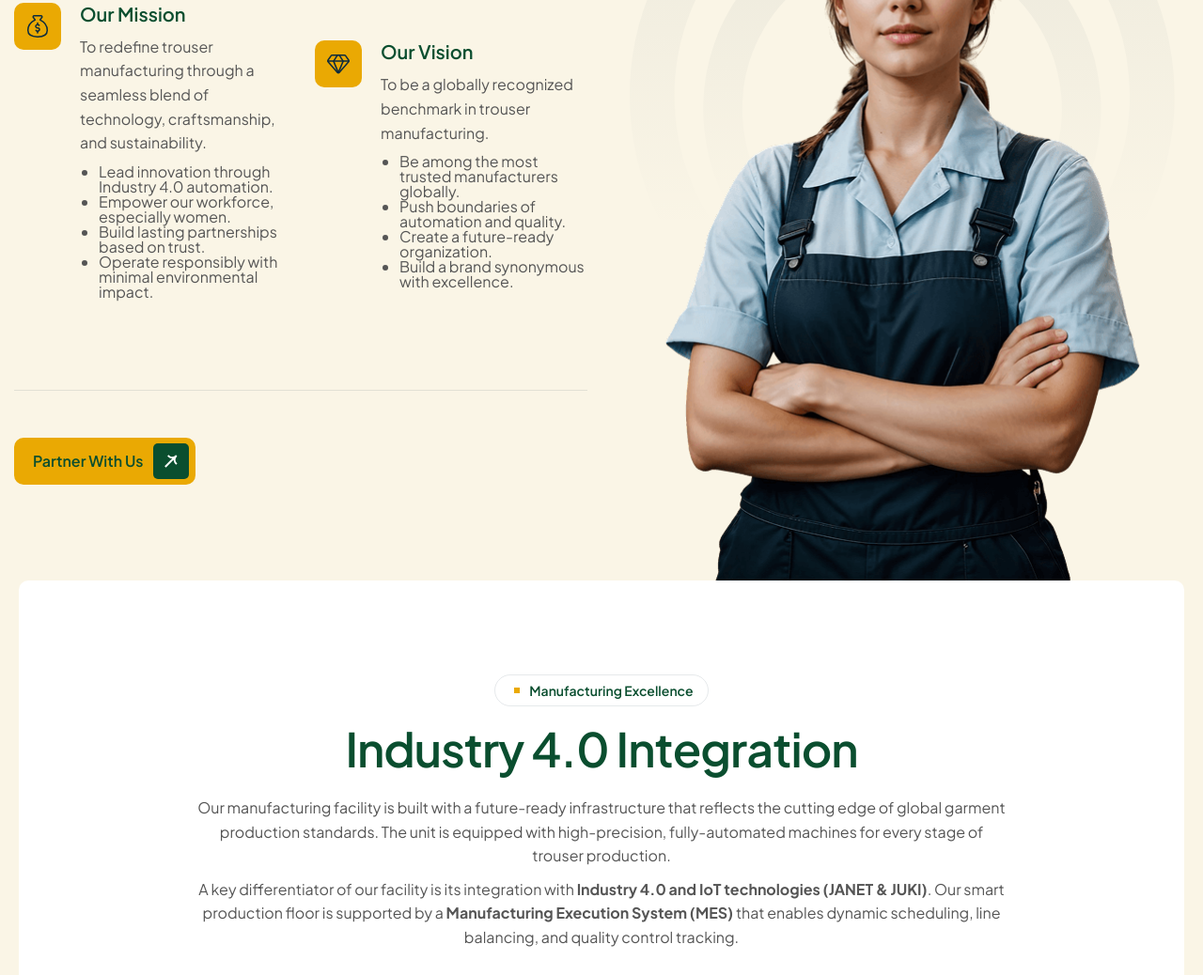
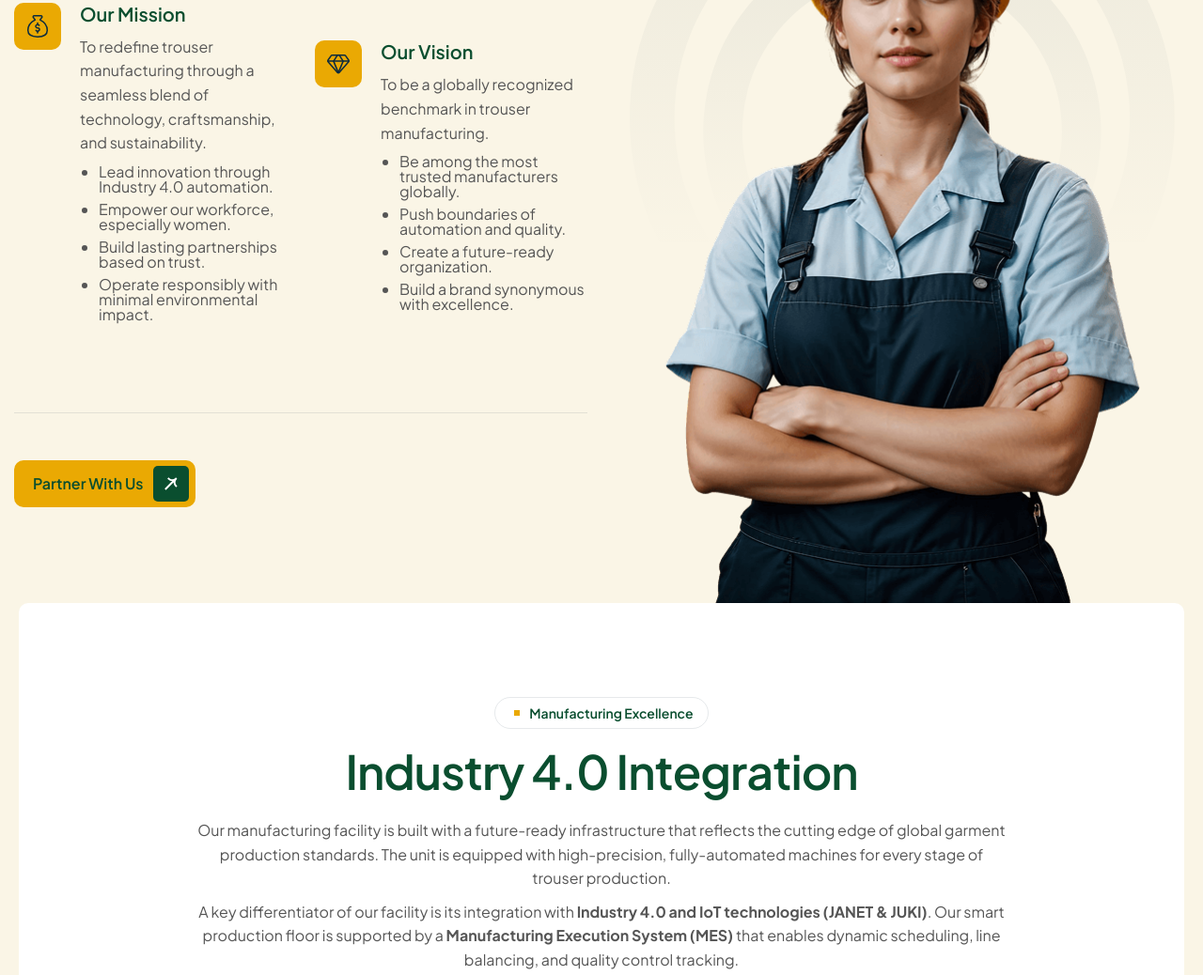
Before and after one commit to jashwa-29/textloom-website, a plain HTML site: page index.html in a window 1280 px wide. Shown: the part 4980-6018 px from the top of the page at 94% size. Drawn offline with Linux system fonts and the light colour scheme; animation ran at ten frames a second.

Commit message:
Your update message

```diff
--- a/index.html
+++ b/index.html
@@ -522,10 +522,10 @@
                                         <h3>Our Mission</h3>
                                         <p>To redefine trouser manufacturing through a seamless blend of technology, craftsmanship, and sustainability.</p>
                                         <ul style="list-style-type: disc; padding-left: 20px; margin-top: 10px;">
-                                            <li>Lead innovation through Industry 4.0 automation.</li>
-                                            <li>Empower our workforce, especially women.</li>
-                                            <li>Build lasting partnerships based on trust.</li>
-                                            <li>Operate responsibly with minimal environmental impact.</li>
+                                            <li class="mb-2">Lead innovation through Industry 4.0 automation.</li>
+                                             <li class="mb-2">Empower our workforce, especially women.</li>
+                                            <li class="mb-2">Build lasting partnerships based on trust.</li>
+                                            <li class="mb-2">Operate responsibly with minimal environmental impact.</li>
                                         </ul>
                                     </div>
                                 </div>
@@ -541,10 +541,10 @@
                                         <h3>Our Vision</h3>
                                         <p>To be a globally recognized benchmark in trouser manufacturing.</p>
                                         <ul style="list-style-type: disc; padding-left: 20px; margin-top: 10px;">
-                                            <li>Be among the most trusted manufacturers globally.</li>
-                                            <li>Push boundaries of automation and quality.</li>
-                                            <li>Create a future-ready organization.</li>
-                                            <li>Build a brand synonymous with excellence.</li>
+                                           <li class="mb-2">Be among the most trusted manufacturers globally.</li>
+                                            <li class="mb-2">Push boundaries of automation and quality.</li>
+                                              <li class="mb-2">Create a future-ready organization.</li>
+                                             <li class="mb-2">Build a brand synonymous with excellence.</li>
                                         </ul>
                                     </div>
                                 </div>
```
